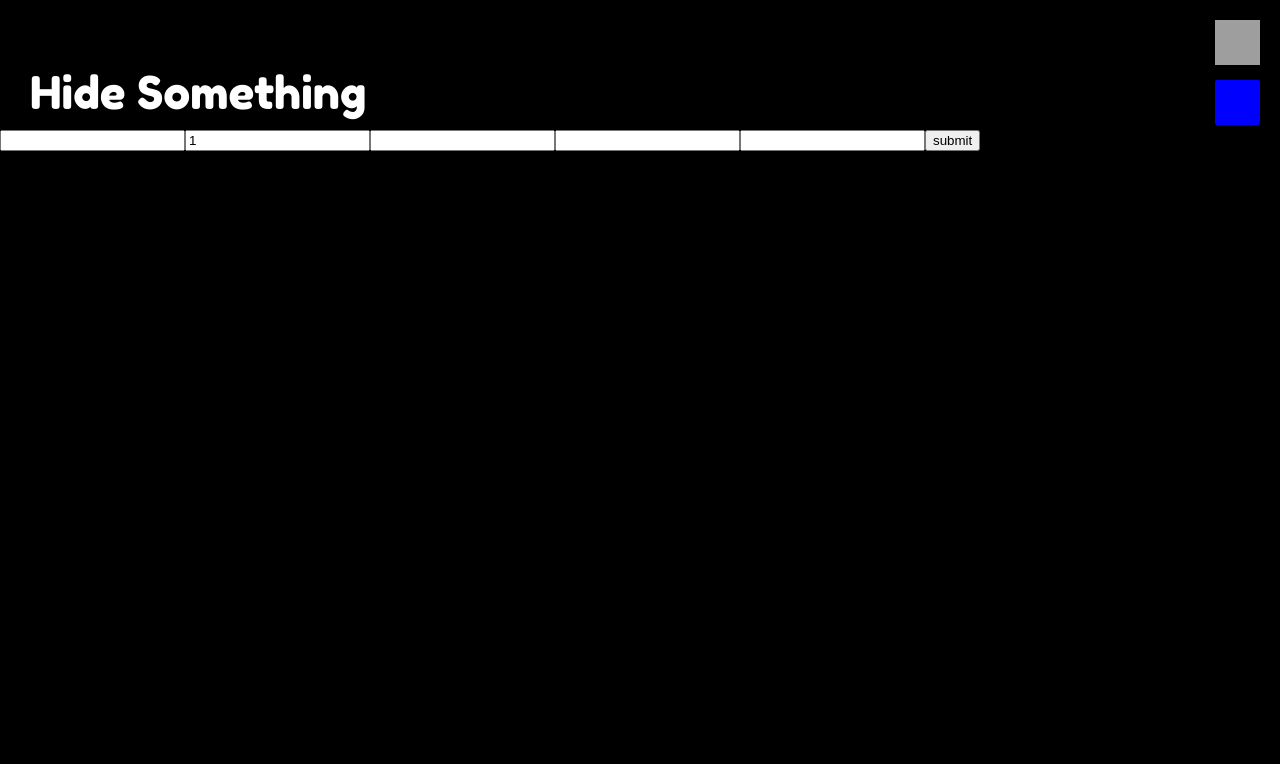
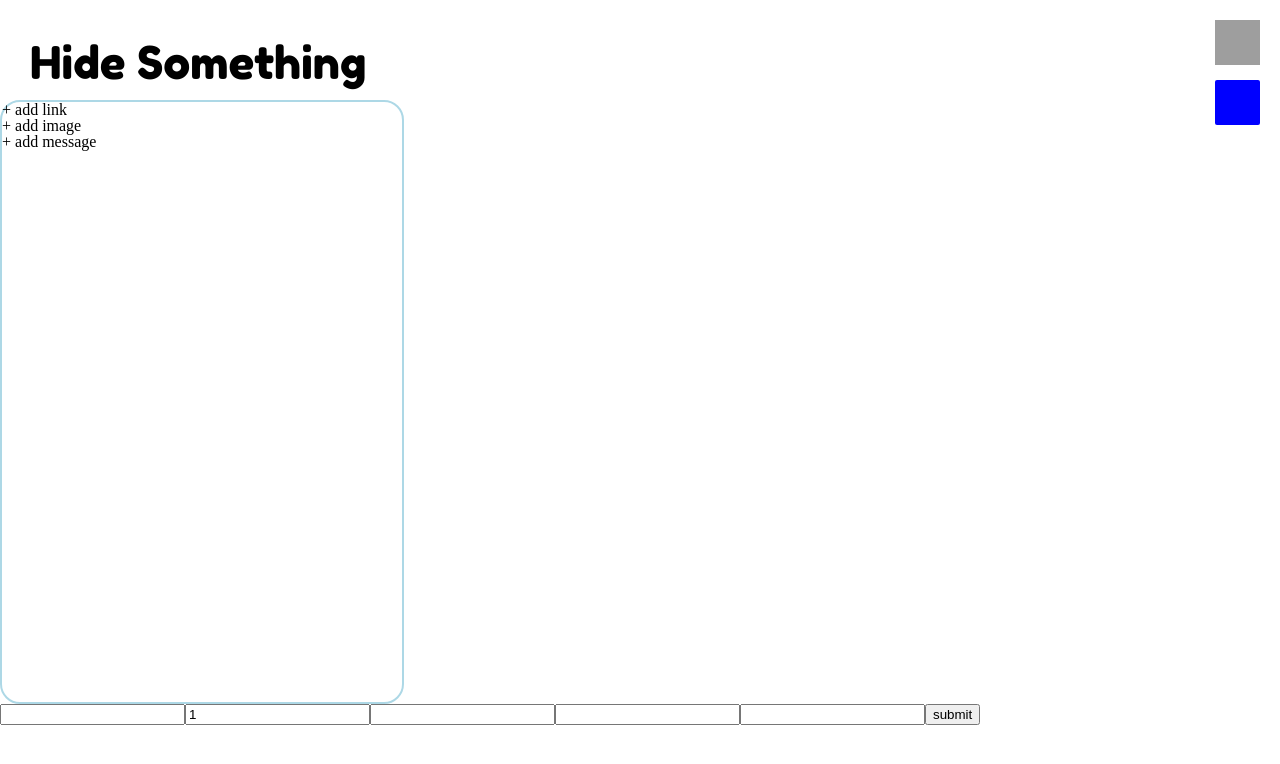
Before and after one commit to jawm17/sandbox, a React (Create React App) app in the folder client/: page /hide in a window 1280 px wide. Shown: the top 764 px of the page. Built offline with nearby package versions, Linux system fonts and the light colour scheme; grey boxes are pictures that could not be loaded; a web font is replaced by a local one.

Commit message:
Hide page style

```diff
--- a/client/src/HideSomethingPage/HideSomething.css
+++ b/client/src/HideSomethingPage/HideSomething.css
@@ -1,6 +1,9 @@
-.hideTitle {
-    font-family: Fredoka One, cursive;
-    font-size: 45px;
-    margin-left: 5%;
-    margin-top: 40px;
+.inputDiv {
+    width: 90vw;
+    max-width: 400px;
+    height: 600px;
+    border-radius: 20px;
+    border-style: solid;
+    border-width: 2px;
+    border-color: lightblue;
 }
--- a/client/src/HideSomethingPage/HideSomething.js
+++ b/client/src/HideSomethingPage/HideSomething.js
@@ -21,14 +21,13 @@ export default function HideSomething() {
             height: 60,
             fontSize: 45,
             marginLeft: 30,
-            marginTop: 70,
+            marginTop: 40,
             transition: "all 0.5s ease-in-out",
-            color: "white"
+            color: "black"
         },
         background: {
             height: "100vh",
             width: "100vw",
-            backgroundColor: "black",
             position: "fixed",
             top: 0,
             left: 0
@@ -73,6 +72,11 @@ export default function HideSomething() {
                 <div style={style.title}>
                     Hide Something
             </div>
+            <div className="inputDiv">
+                <div> + add link</div>
+                <div> + add image</div>
+                <div> + add message</div>
+            </div>
                 <input className="itemName" onChange={(e) => inputChange(e)} value={itemName} />
                 <input className="quantity" onChange={(e) => inputChange(e)} value={quantity} />
                 <input className="link" onChange={(e) => inputChange(e)} value={link} />
--- a/client/src/SearchPage/SearchPage.js
+++ b/client/src/SearchPage/SearchPage.js
@@ -102,7 +102,7 @@ export default function SearchPage() {
             const direction = Math.random() <= .5 ? -1 : 1;
             const bubble = document.createElement("img");
             bubble.setAttribute("style", `width: ${size}px; height: ${size}px; position: fixed; top:${top}px; left:${left}px; transform: rotate(${spinVal}deg);`);
-            bubble.setAttribute("src", "https://vignette.wikia.nocookie.net/minecraft/images/4/43/SandNew.png/revision/latest?cb=20190910000231");
+            bubble.setAttribute("src", "https://vignette.wikia.nocookie.net/lotr-minecraft-mod-exiles/images/3/3e/Diamond_ore_block.png/revision/latest/scale-to-width-down/340?cb=20160911172118");
             bubble.setAttribute("class", "bubble");
             if (document.getElementById("detectionZone") != null) {
                 document.getElementById("detectionZone").appendChild(bubble);
```
